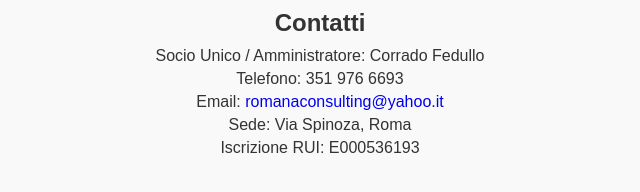
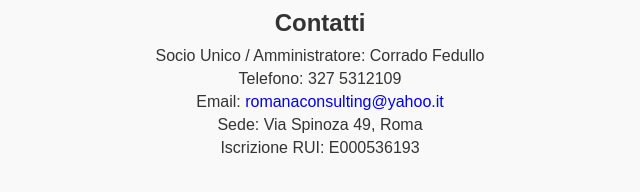
Before and after one commit to corradofedullo/romana-consulting-srls, a plain HTML site: page index.html in a window 1280 px wide. Shown: the part 3792-3984 px from the top of the page, 320-960 px from the left. Drawn offline with Linux system fonts and the light colour scheme.

Commit message:
Update index.html

```diff
--- a/index.html
+++ b/index.html
@@ -197,11 +197,12 @@
 <section id="contatti">
     <h2>Contatti</h2>
     <p>Socio Unico / Amministratore: Corrado Fedullo</p>
-    <p>Telefono: 351 976 6693</p>
+    <p>Telefono: 327 5312109 </p>
     <p>Email: <a href="mailto:romanaconsulting@yahoo.it">romanaconsulting@yahoo.it</a></p>
-    <p>Sede: Via Spinoza, Roma</p>
+    <p>Sede: Via Spinoza 49, Roma</p>
     <p>Iscrizione RUI: E000536193</p>
 </section>
 
 </body>
+
 </html>
```
